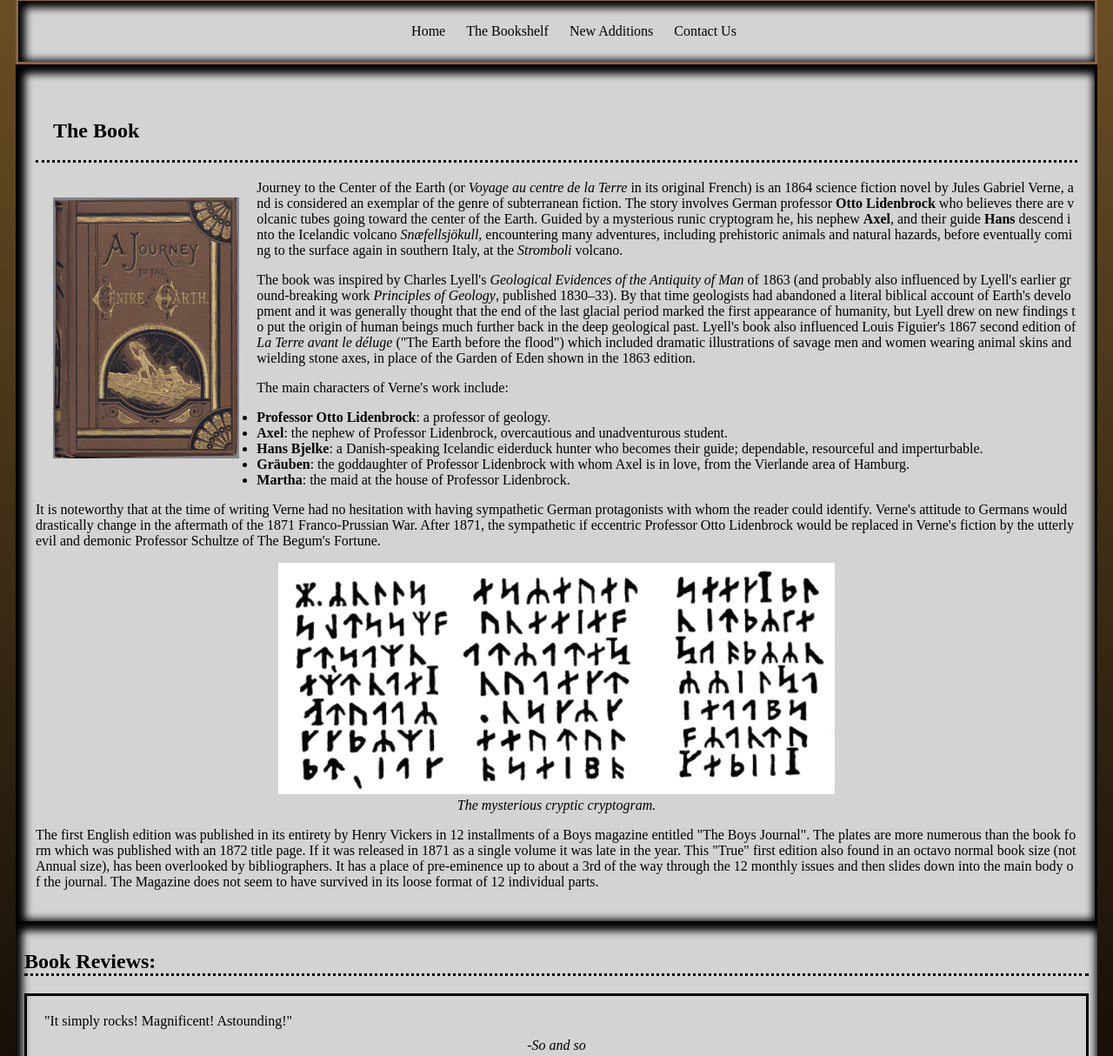
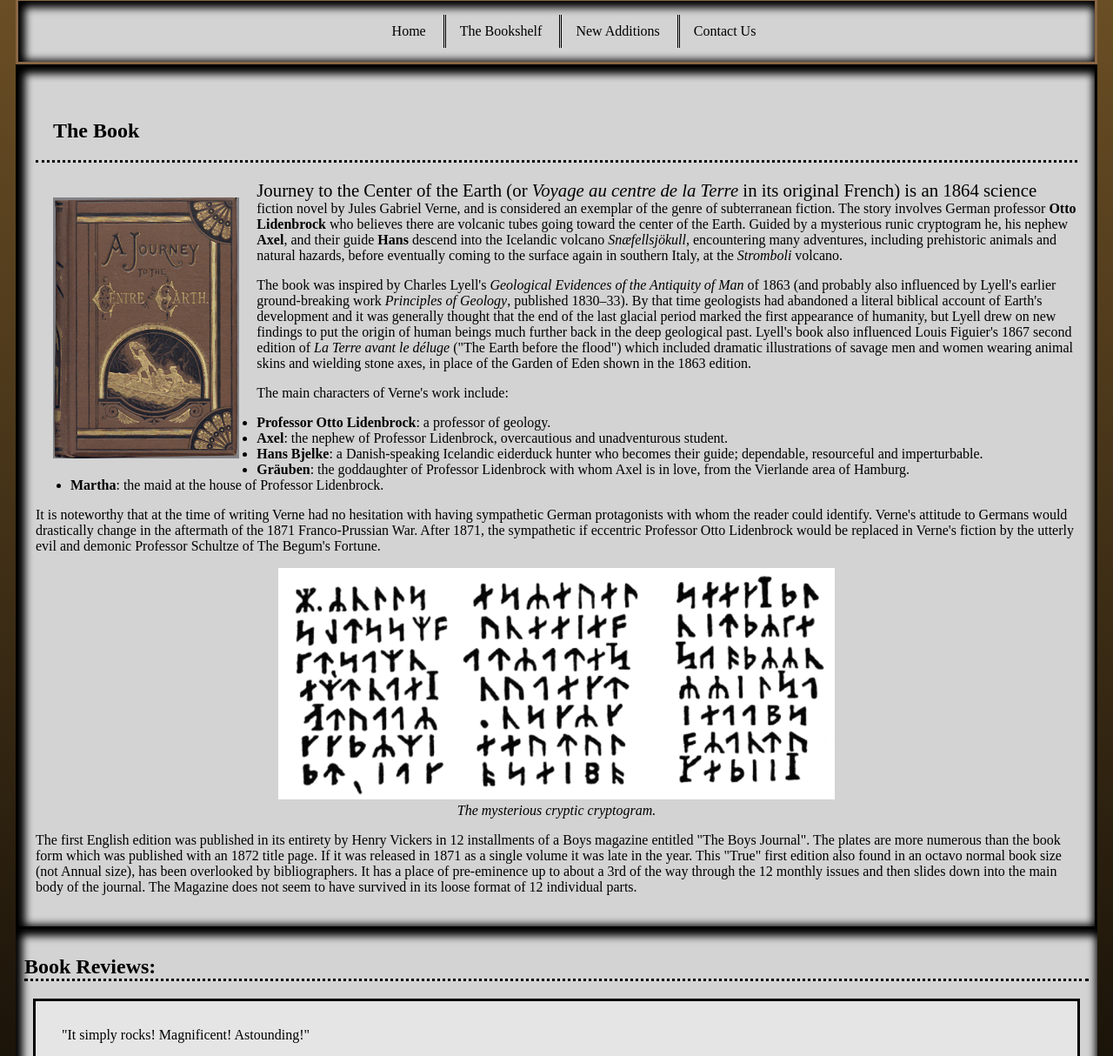
Before and after one commit to RVCC-IDMX/midterm-ntabora, a plain HTML site: page index.html in a window 1280 px wide. Shown: the part 186-1400 px from the top of the page at 87% size. Drawn offline with Linux system fonts and the light colour scheme.

Commit message:
final touches before media states

```diff
--- a/css/style.css
+++ b/css/style.css
@@ -29,7 +29,6 @@ body{
                           "main"
                           "main2"
                           "footer";
-    word-break: break-all;
 
 }
 
@@ -44,8 +43,14 @@ body{
     nav li {
         display: inline-block; /*https://stackoverflow.com/questions/37960543/placing-links-on-one-line-in-html*/
         padding: 10px;
+        margin-left: 0;
+        border-left: 3px double black;
+        padding-left: 1rem;
+        padding-right: 1rem;
     }
-
+    nav li:first-child{
+        border: none;
+    }
     a{
         color: black;
         text-decoration: none;
@@ -63,6 +68,10 @@ body{
         box-shadow: inset 3px 3px 10px 5px #000;
         grid-area: main;
     }
+
+            main p:first-of-type::first-line{
+                font-size: 130%;
+            }
 
             main h2{
                 padding: 20px;
@@ -112,12 +121,15 @@ body{
             .submission {
                     border: 3px solid;
                     padding: 10px;
+                    margin: 10px;
+                    background-color: rgba(255,255,255,.4);
                 }
             .opinion{
                 padding: 10px;
+                margin: 10px
             }
             .signature{
-                text-align: center;
+                text-align: right;
                 font-style: italic;
             }
 
@@ -155,7 +167,7 @@ footer {
     }
 }
 
-@media (min-width: 768px) and (max-width: 960px) /*for iPad/tablet*/ {
+@media (min-width: 768px) and (max-width: 960px) /* for iPad/tablet */ {
     body{
         display: grid;
         grid-template-columns: 2fr;
```
